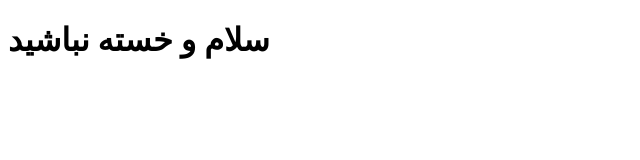
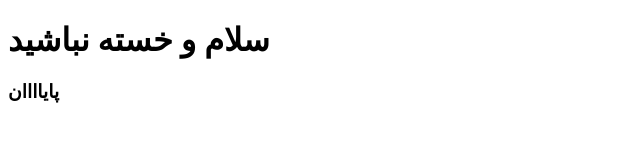
Before and after one commit to Nginph/Negin, a plain HTML site: page index.html in a window 1280 px wide. Shown: the full height of the page, 0-640 px from the left. Drawn offline with Linux system fonts and the light colour scheme.

Commit message:
edit index

```diff
--- a/index.html
+++ b/index.html
@@ -7,5 +7,7 @@
 </head>
 <body>
     <h1>سلام و خسته نباشید</h1>
+
+    <h3>پایاااان</h3>
 </body>
 </html>
```
